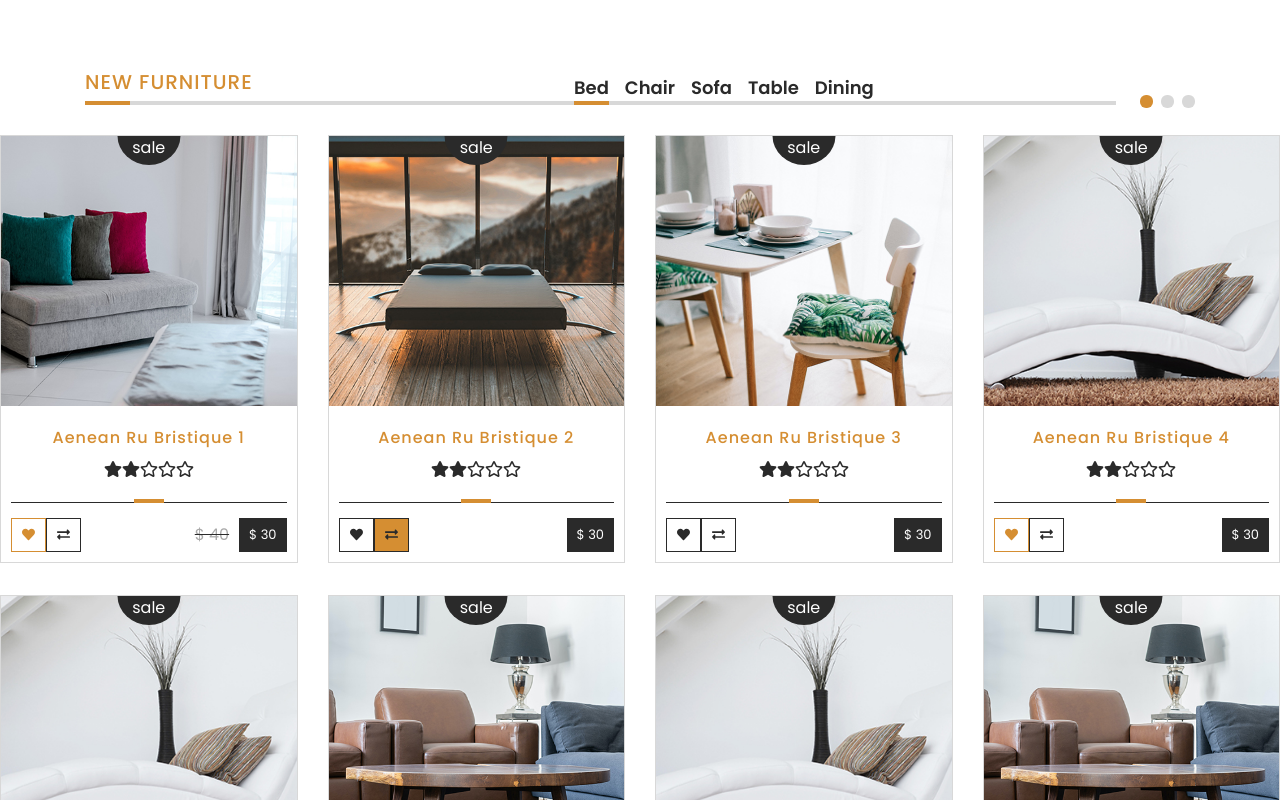
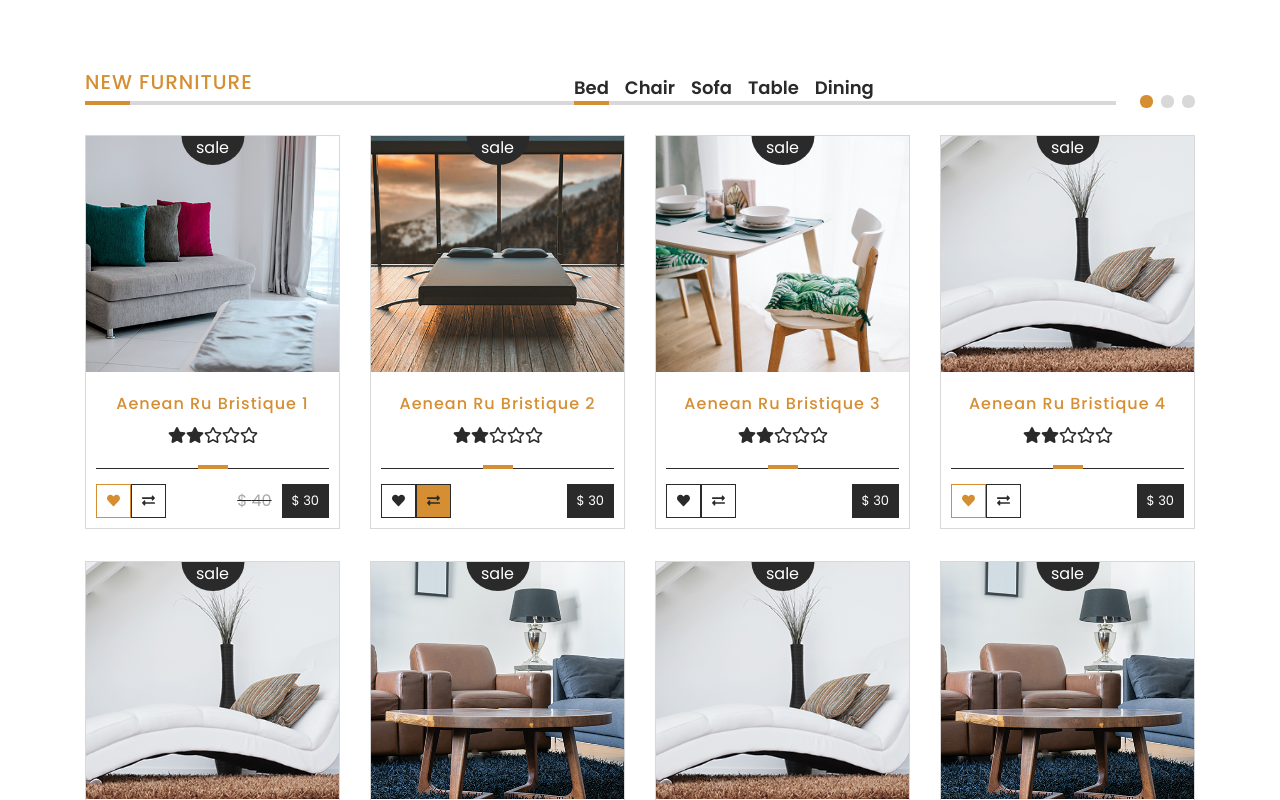
Before and after one commit to matwjablonski/kodilla-wdp-2204-03, a React (Create React App) app: page / in a window 1280 px wide. Shown: the part 1040-1840 px from the top of the page. Built offline with nearby package versions, Linux system fonts and the light colour scheme.

Commit message:
Fix NewFurniture width

```diff
--- a/src/components/features/NewFurniture/NewFurniture.js
+++ b/src/components/features/NewFurniture/NewFurniture.js
@@ -22,7 +22,6 @@ class NewFurniture extends React.Component {
   handleCategoryChange(newCategory) {
     this.setState({ activeCategory: newCategory });
   }
-
 
   componentDidMount() {
     this.updateViewportWidth();
@@ -135,13 +134,15 @@ class NewFurniture extends React.Component {
                 </div>
               </div>
             </div>
-          </div>
-          <div className='row'>
-            {categoryProducts.slice(activePage * 8, (activePage + 1) * 8).map(item => (
-              <div key={item.id} className={this.assignClass()}>
-                <ProductBox {...item} />
-              </div>
-            ))}
+            <div className='row'>
+              {categoryProducts
+                .slice(activePage * 8, (activePage + 1) * 8)
+                .map(item => (
+                  <div key={item.id} className={this.assignClass()}>
+                    <ProductBox {...item} />
+                  </div>
+                ))}
+            </div>
           </div>
         </div>
       </Swipe>
```
